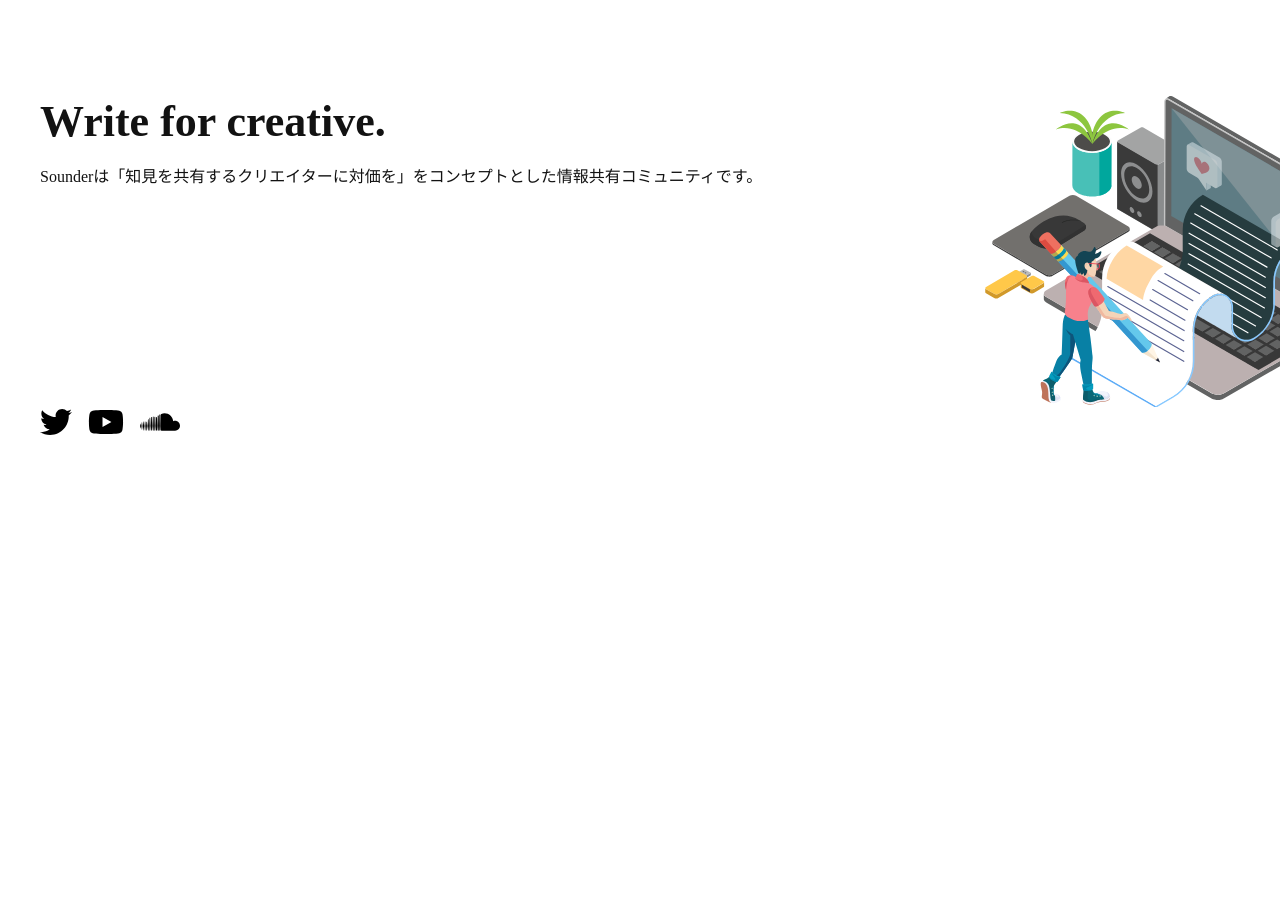
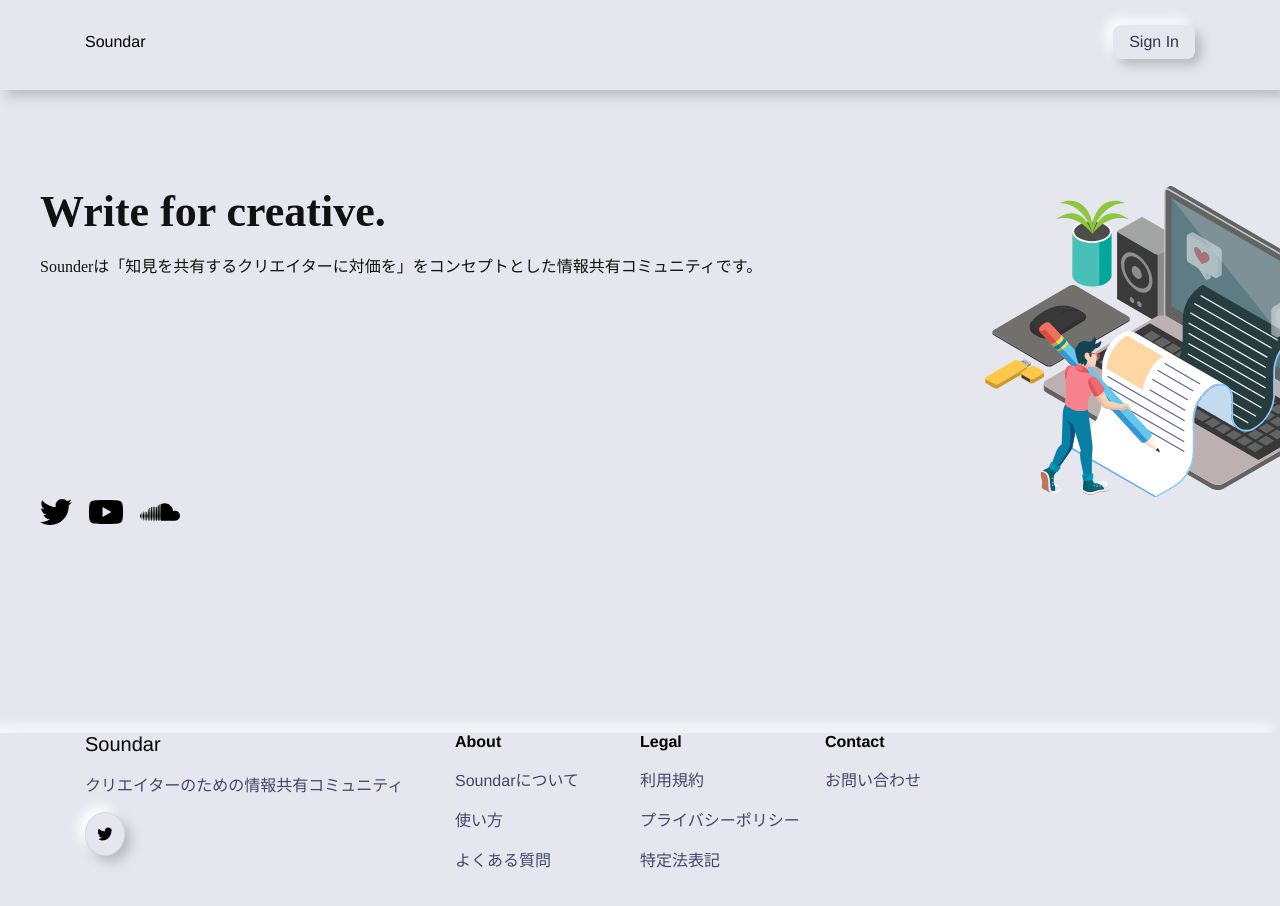
Before and after one commit to camp-team/Soundar, an Angular app: page / in a window 1280 px wide. Shown: the top 906 px of the page. Before the commit the page ends 800 px from the top, so only its background shows below. Built offline with nearby package versions, Linux system fonts and the light colour scheme.

Commit message:
feat(app.component): add header & Footer

```diff
--- a/src/app/app.component.html
+++ b/src/app/app.component.html
@@ -1,35 +1,34 @@
-<!-- <header>
-  Soundar
-  <div class="navigation-wrap">
-    <mat-icon aria-hidden="true" aria-label="Example home icon"
-      >search</mat-icon
-    >
+<header>
+  <div class="navigation">
+    Soundar
+    <a href="#" class="button">Sign In</a>
+  </div>
+</header>
 
-    <a href="#" class="button">LOG IN</a>
-  </div>
-</header> -->
 <router-outlet></router-outlet>
 
-<!-- <footer>
-  <div class="footer-grid">
-    <div class="footer-column">Soundar</div>
-    <div>
-      <h4 class="footer-column__title">About</h4>
-      <p>Soundarについて</p>
-      <p>よくある質問</p>
-      <p>運営者について</p>
-      <p>メディアキット</p>
+<div class="footer">
+  <div class="container">
+    <div class="logo-column">
+      <div>Soundar</div>
+      <p>クリエイターのための情報共有コミュニティ</p>
+<img class="small-social button" src="assets/images/twitter.svg" alt="">
     </div>
     <div>
-      <h4 class="footer-column__title">Legal</h4>
+      <h4 class="footer-column-title">About</h4>
+      <p>Soundarについて</p>
+      <p>使い方</p>
+      <p>よくある質問</p>
+    </div>
+    <div>
+      <h4 class="footer-column-title">Legal</h4>
       <p>利用規約</p>
       <p>プライバシーポリシー</p>
       <p>特定法表記</p>
     </div>
-    <div>
-      <h4 class="footer-column__title">Contact</h4>
+    <div class="contact-column">
+      <h4 class="footer-column-title">Contact</h4>
       <p>お問い合わせ</p>
     </div>
   </div>
-    <small>&copy; Soundar.com</small>
-</footer> -->
+</div>
--- a/src/app/app.component.scss
+++ b/src/app/app.component.scss
@@ -1,69 +1,61 @@
 /*
-headerに関するスタイル
-*/
+  headerに関するCSS
+ */
 header {
+  width: 100%;
+  height: 90px;
+  box-shadow: 6px 6px 12px #b8b9be, -6px -6px 12px #ffffff;
+}
+.navigation {
   display: flex;
   justify-content: space-between;
   align-items: center;
-  font-size: 40px;
-  padding: 50px;
-  color: #121212;
-  font-family: Skia;
-}
-.navigation-wrap {
-  font-size: 11px;
-  display: flex;
-  align-items: center;
-}
-.button {
-  font-size: 11px;
-  padding: 17px 26px 16px;
-  border-radius: 40px;
-  background-color: #857e71;
-  transition: ease, opacity 0.4s, color 0.4s;
-}
-.button:hover {
-  opacity: 0.6;
-  color: #121212;
+  max-width: 1110px;
+  margin: 0 auto;
+  padding: 25px 0;
 }
 a {
-  color: #fff;
-  text-decoration: none;
-  margin-left: 22px;
-}
-mat-icon {
-  color: #121212;
+  padding: 8px 16px;
 }
 
 /*
-footerに関するスタイル
-*/
-footer {
-  color: #121212;
-  font-family: Skia;
+  footerに関するCSS
+ */
+.footer {
+  width: 100%;
+  height: 220px;
+  margin-top: 128px;
+  margin-bottom: 48px;
+  box-shadow: 6px 6px 12px #b8b9be, -6px -6px 12px #ffffff;
 }
-.footer-grid {
-  width: 1120px;
+.container {
+  max-width: 1110px;
   margin: 0 auto;
   display: grid;
-  grid-template-columns: repeat(4, 1fr);
-  grid-auto-rows: 192px;
-  column-gap: 35px;
+  grid-template-rows: 100px;
+  grid-template-columns: repeat(6, 1fr);
 }
-.footer-column {
-  font-size: 24px;
+.logo-column {
+  font-size: 20px;
+  height: 158px;
+  grid-column: 1/3;
+}
+.footer-column-title {
   font-weight: bold;
 }
 
-.footer-column__title {
-  margin: 0;
+.contact-column {
+  height: 158px;
+  grid-column: 5/7;
 }
-small {
-  width: 1120px;
-  display: block;
-  margin: 0 auto;
-  padding: 14px 0;
-  margin-top: 46px;
-  border-top: 1px solid #857e71;
-  text-align: center;
+p {
+  color: #44476a;
+  font-size: 16px;
 }
+.small-social {
+  height: 16px;
+  color: #31344b;
+  padding: 13px 11px;
+  border: 1px solid #d1d9e6;
+  border-radius: 50%;
+}
--- a/src/styles.scss
+++ b/src/styles.scss
@@ -1,4 +1,26 @@
 /* You can add global styles to this file, and also import other style files */
 
-html, body { height: 100%; }
-body { margin: 0; font-family: Roboto, "Helvetica Neue", sans-serif; }
+html,
+body {
+  height: 100%;
+}
+body {
+  margin: 0;
+  font-family: Nunito, 'Helvetica Neue', sans-serif;
+  background-color: #e6e7ee;
+}
+.button {
+  background: #e6e7ee;
+border-radius: 8px;
+box-shadow: 6px 6px 12px #b8b9be, -6px -6px 12px #FFFFFF;
+}
+.button:hover {
+box-shadow: inset 6px 6px 12px #b8b9be, inset -6px -6px 12px #FFFFFF;
+}
+a {
+  text-decoration: none;
+  color: #31344b;
+}
+h4 {
+  margin: 0;
+}
```
